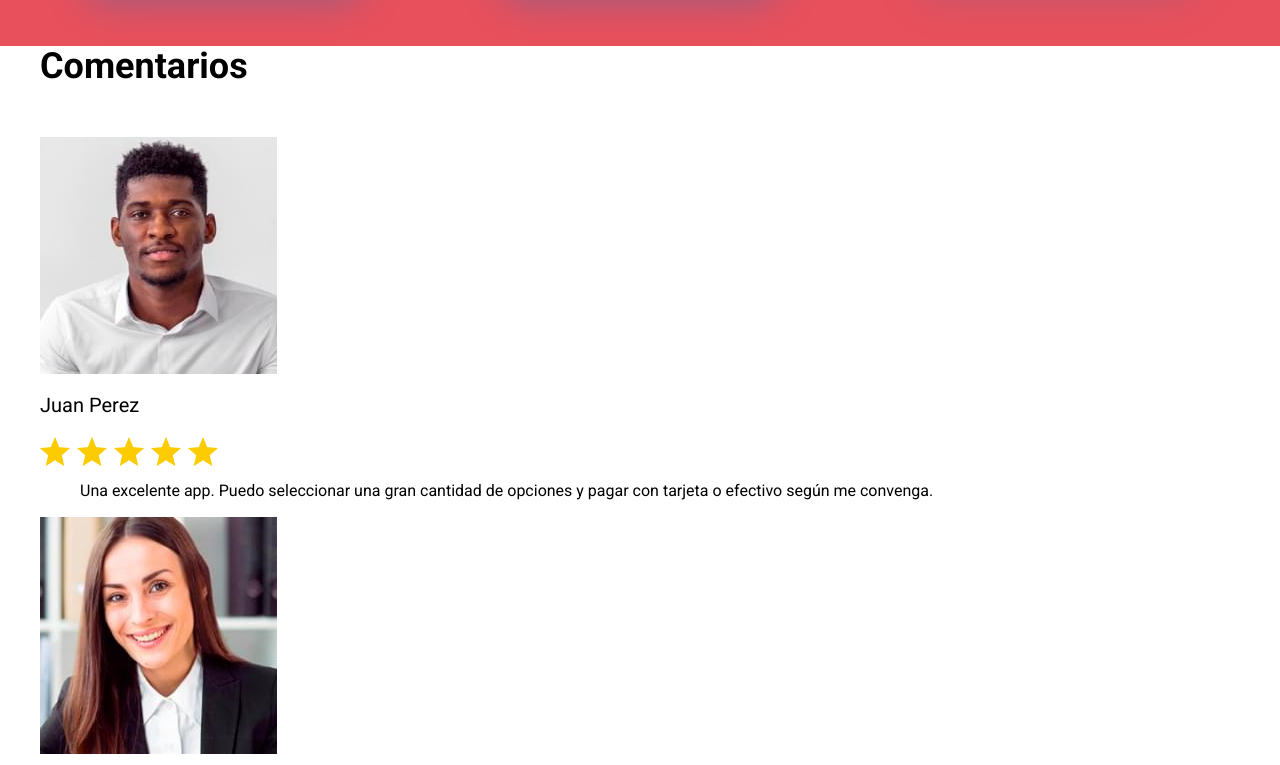
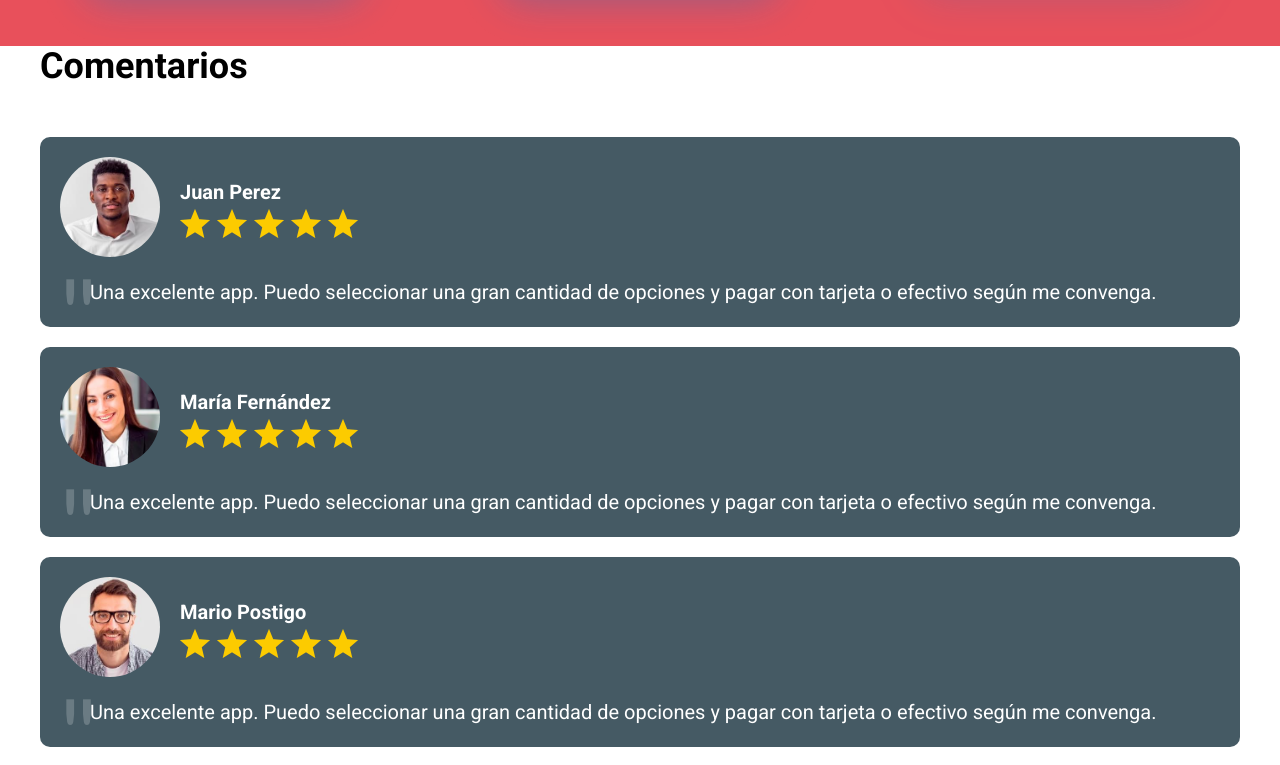
Before and after one commit to juanjopareja/delivereat-web, a website: page index.html in a window 1280 px wide. Shown: the part 1720-2485 px from the top of the page. Drawn offline with Linux system fonts and the light colour scheme.

Commit message:
Add comments section css

```diff
--- a/src/scss/app.scss
+++ b/src/scss/app.scss
@@ -2,3 +2,4 @@
 @use 'header';
 @use 'form';
 @use 'steps';
+@use 'comments';
--- /dev/null
+++ b/src/scss/comments/_comment.scss
@@ -0,0 +1,50 @@
+@use 'base/variables' as var;
+@use 'base/mixins' as mix;
+
+.comment {
+    background-color: var.$secondary;
+    padding: 2rem;
+    margin-bottom: 2rem;
+    border-radius: 1rem;
+    color: var.$white;
+
+    &:last-of-type {
+        margin-bottom: 0;
+    }
+
+    &__header {
+        display: flex;
+        gap: 2rem;
+        align-items: center;
+    }
+
+    &__image {
+        flex-basis: 10rem;
+        border-radius: 50%;
+        overflow: hidden;
+    }
+
+    &__author {
+        color: var.$white;
+        font-weight: bold;
+        margin: .5rem 0;
+    }
+
+    &__text {
+        font-size: 2rem;
+        line-height: 1.5;
+        margin: 2rem 0 0 0;
+        padding-left: 3rem;
+        position: relative;
+
+        &::before {
+            content: '"';
+            position: absolute;
+            font-size: 10rem;
+            left: 0;
+            top: -4rem;
+            opacity: 0.2;
+            font-family: 'Trebuchet MS', 'Lucida Sans Unicode', 'Lucida Grande', 'Lucida Sans', Arial, sans-serif;
+        }
+    }
+}
--- /dev/null
+++ b/src/scss/comments/_comments.scss
@@ -0,0 +1,2 @@
+@use 'base/variables' as var;
+@use 'base/mixins' as mix;
--- /dev/null
+++ b/src/scss/comments/_index.scss
@@ -0,0 +1,2 @@
+@forward "comment";
+@forward "comments";
```
Also changed, not shown: build/css/app.css, 1 other file.
